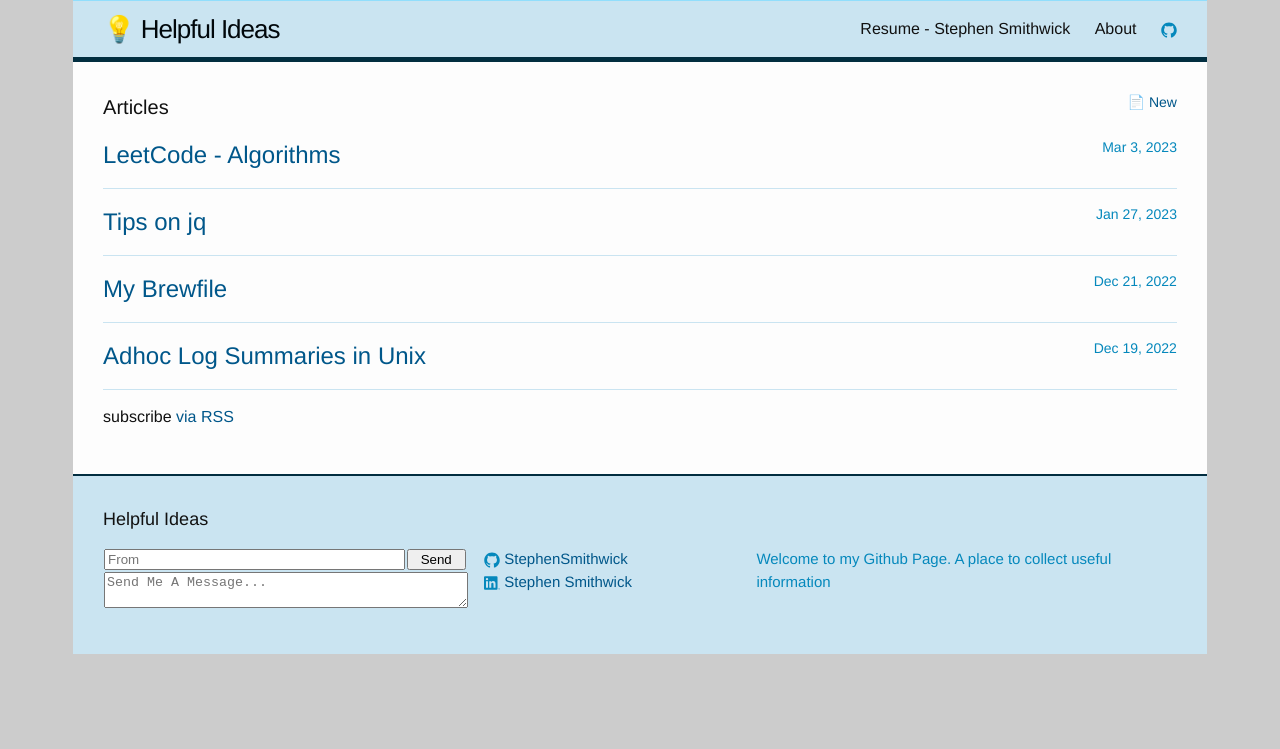
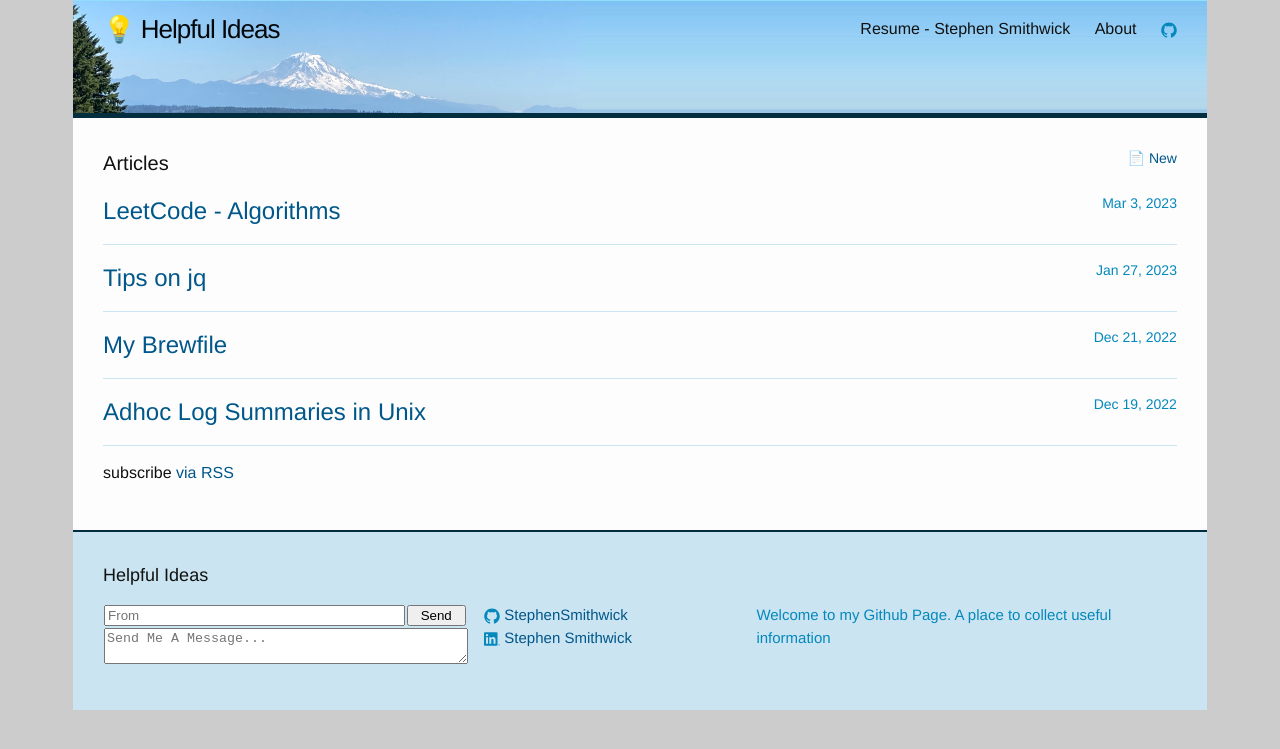
Before and after one commit to StephenSmithwick/StephenSmithwick.github.io, a Jekyll site: the page built from index.html, in a window 1280 px wide. Shown: the top 749 px of the page. Built offline with Jekyll 4.4.1, drawn with Linux system fonts in a browser that asks for light colours.

Commit message:
Adding Mount Rainier image to header

```diff
--- a/_sass/_layout.scss
+++ b/_sass/_layout.scss
@@ -4,12 +4,14 @@
 .site-header {
     border-bottom: 5px solid $grey-color-dark;
     border-top: 1px solid $grey-color-light;
-    min-height: 56px;
+    min-height: 112px;
     padding: 0 $spacing-unit;
 
     // Positioning context for the mobile navigation icon
     position: relative;
-    background-color: $light-blue;
+    background-image:url("../images/mount_rainier.png"), url("../images/mount_rainier_tail.png");
+    background-repeat: no-repeat, repeat-x;
+    background-size: auto 100% , 1px 100%;
 }
 
 .site-title {
```
Also changed, not shown: images/mount_rainier.png (added), images/mount_rainier_tail.png (added).
